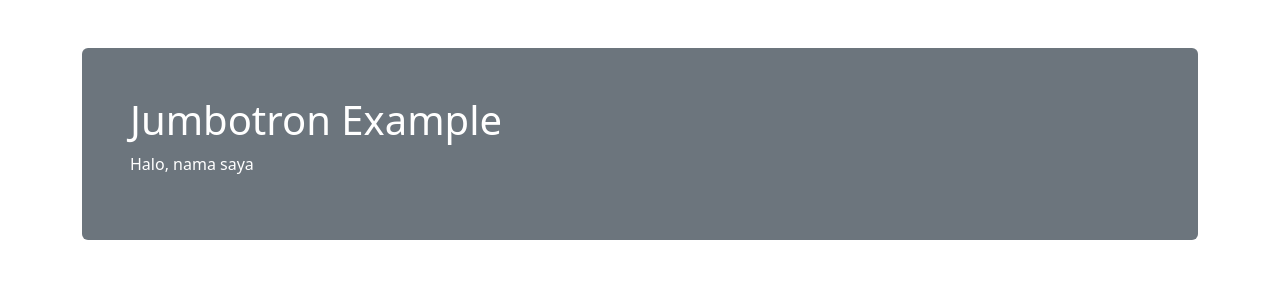
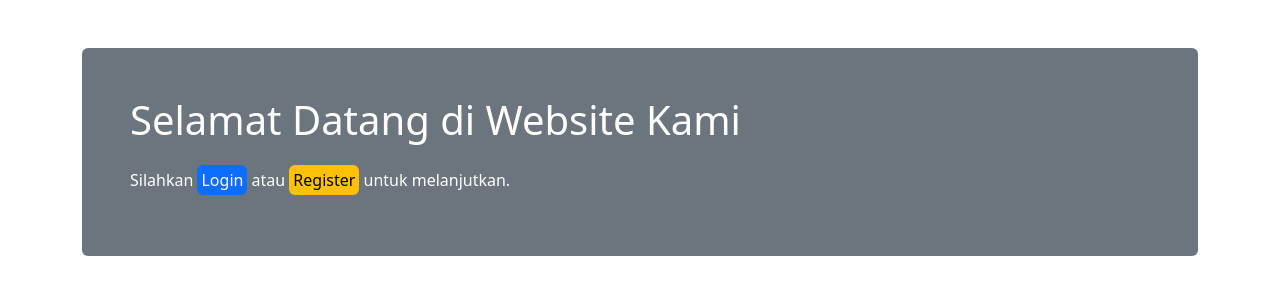
Before and after one commit to haipradana/php-mcv, a PHP site: the page made by app/views/home/index.php in a window 1280 px wide. Shown: the part 56-356 px from the top of the page. Run offline with PHP 8.4, Linux system fonts and the light colour scheme; the template is opened without the code that fills it, so the values that code supplies are empty; some libraries are stand-ins or nearby versions.

Commit message:
add: implement session-based access control for mahasiswa and enhance home view with login prompts

```diff
--- a/app/config/config.php
+++ b/app/config/config.php
@@ -1,6 +1,7 @@
 <?php
 
 define("BASEURL","http://localhost/phpmvc/public");
+define("BASEURL2","http://localhost/phpmvc/app");
 
 //DB
 
--- a/app/views/home/index.php
+++ b/app/views/home/index.php
@@ -1,6 +1,13 @@
 <div class="container">
     <div class="mt-5 p-5 bg-secondary text-white rounded">
-    <h1>Jumbotron Example</h1>
-    <p>Halo, nama saya <?=$data['nama'];?> </p>
+        <?php if(isset($_SESSION['user'])): ?>
+            <h1>Selamat Datang</h1>
+            <p>Halo, <?=$data['nama'];?></p>
+        <?php else: ?>
+            <h1>Selamat Datang di Website Kami</h1>
+            <p class="mt-4">Silahkan <a href="<?=BASEURL;?>/auth/login" class="text-white bg-primary p-1 text-decoration-none rounded">
+                Login</a> atau <a href="<?=BASEURL;?>/auth/register" class="text-black bg-warning p-1 text-decoration-none rounded">Register</a> untuk melanjutkan.
+            </p>
+        <?php endif; ?>
     </div>
 </div>
```
Also changed, not shown: app/controllers/Mahasiswa.php (+9 -0 lines), app/middleware/isLoggedIn.php (added, +7 -0 lines).
